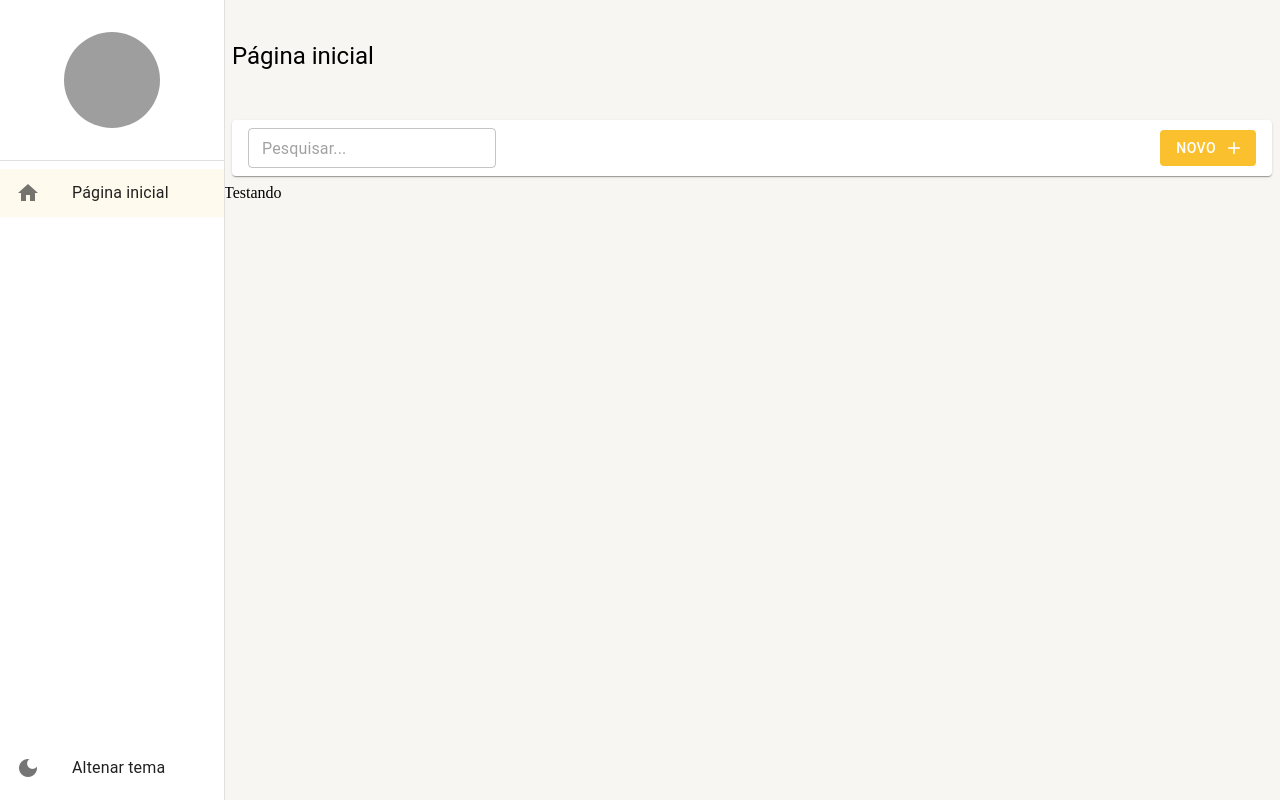
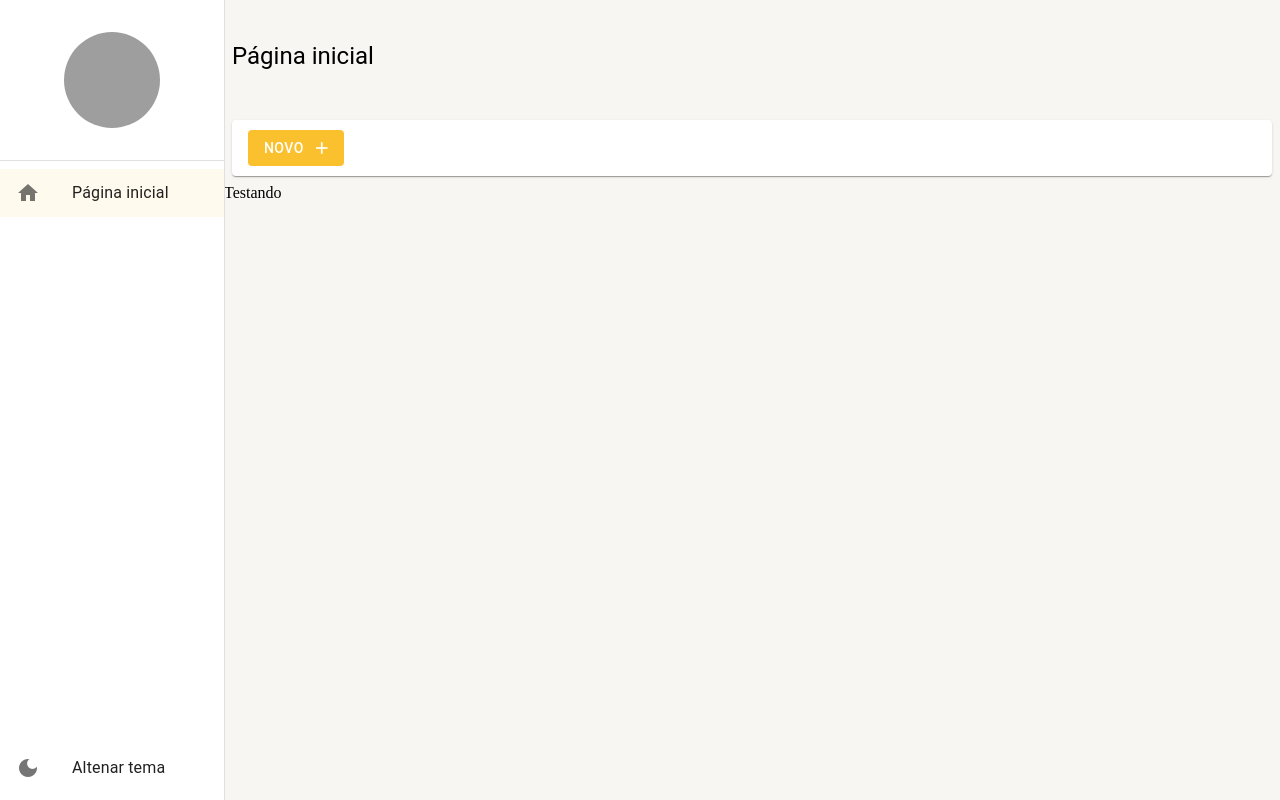
Before and after one commit to vitororigens/projeto-react-mui, a React (Create React App) app: page /pagina-inicial in a window 1280 px wide. Built offline with nearby package versions, Linux system fonts and the light colour scheme; grey boxes are pictures that could not be loaded.

Commit message:
inico da tela ferramenta de detalhes

```diff
--- a/src/pages/dashboard/Dashboard.tsx
+++ b/src/pages/dashboard/Dashboard.tsx
@@ -1,4 +1,4 @@
-import { FerramentasDaListagem } from "../../shared/components";
+import { FerramentasDaListagem, FerramentasDeDetalhes } from "../../shared/components";
 import { LayoutBaseDePaginas } from "../../shared/layouts";
 
 export const Dashboard = () => {
@@ -6,9 +6,8 @@ export const Dashboard = () => {
         <LayoutBaseDePaginas
         titulo="Página inicial"
         barraDeFerramentas={(
-            <FerramentasDaListagem
-            mostrarInputBusca
-            />
+            <FerramentasDeDetalhes/>
+
         )}
         >
         Testando
--- /dev/null
+++ b/src/shared/components/ferramentas-de-detalhe/FerramentasDeDetalhe.tsx
@@ -0,0 +1,27 @@
+import { Box, Button, Icon, Paper, useTheme } from "@mui/material";
+
+export const FerramentasDeDetalhes: React.FC = () => {
+    const theme = useTheme();
+
+    return(
+        <Box
+        gap={1}
+        marginX={1}
+        padding={1}
+        paddingX={2}
+        display="flex"
+        alignItems="center"
+        height={theme.spacing(5)}
+        component={Paper}
+        >
+            <Button
+            color="primary"
+            disableElevation
+            variant="contained"
+            endIcon={<Icon>add</Icon>}
+            >
+                Novo
+            </Button>
+        </Box>
+    );
+}
--- a/src/shared/components/index.ts
+++ b/src/shared/components/index.ts
@@ -1,2 +1,3 @@
 export  * from './menu-lateral/MenuLateral'
 export * from './ferramentas-da-listagem/FerramentasDaListagem'
+export * from './ferramentas-de-detalhe/FerramentasDeDetalhe'
```
